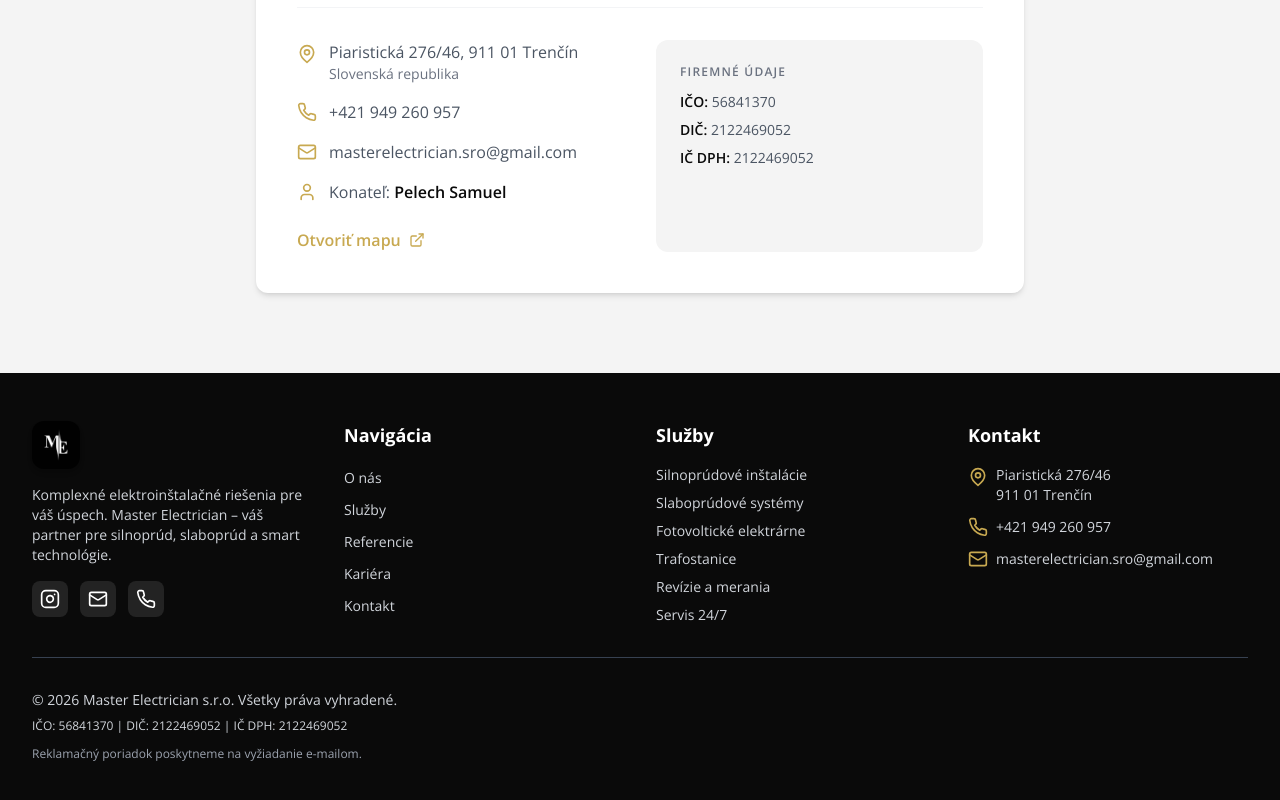
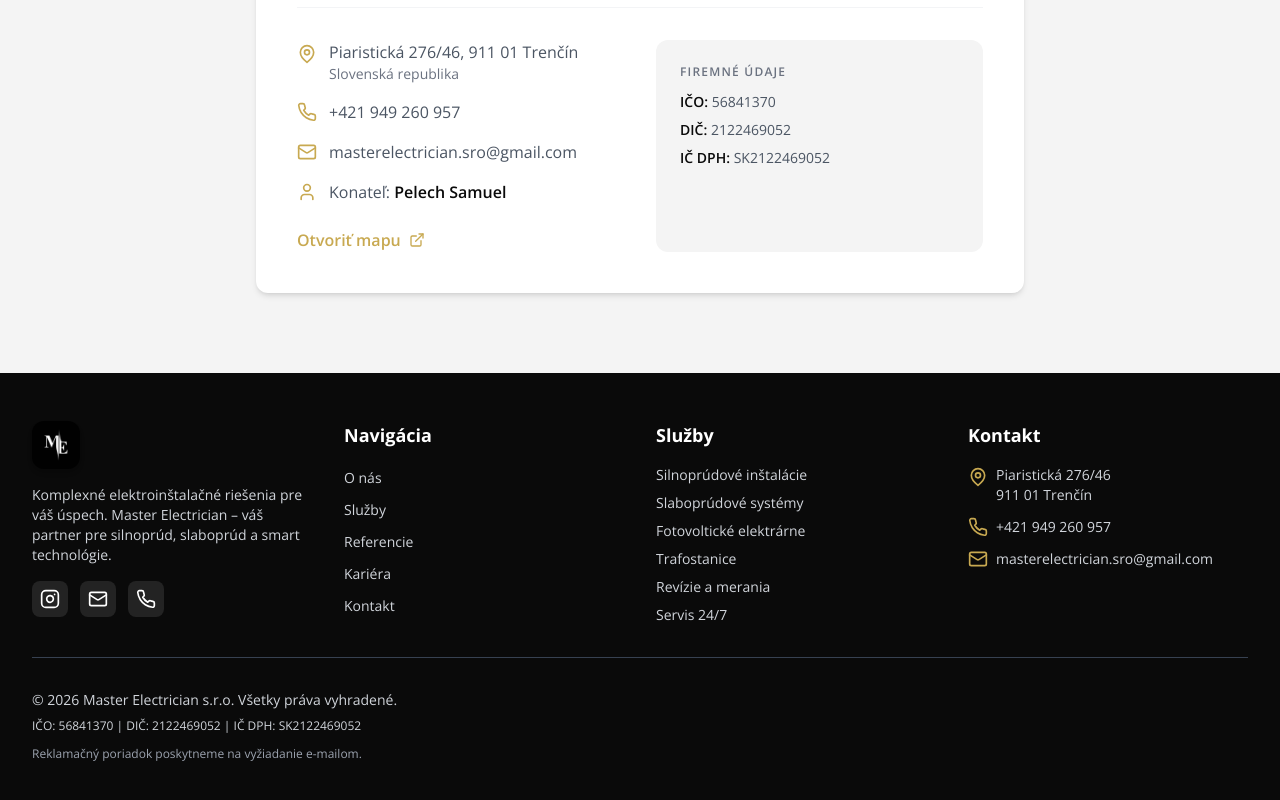
Before and after one commit to Mirecmotuz/electropage, a React (Vite) app: page / in a window 1280 px wide. Shown: the part 8048-8848 px from the top of the page. Built offline with nearby package versions, Linux system fonts and the light colour scheme.

Commit message:
ic dhp change

```diff
--- a/src/components/Contact.tsx
+++ b/src/components/Contact.tsx
@@ -6,7 +6,7 @@ const company = {
   country: 'Slovenská republika',
   ico: '56841370',
   dic: '2122469052',
-  icDph: '2122469052',
+  icDph: 'SK2122469052',
   director: 'Pelech Samuel',
   email: 'masterelectrician.sro@gmail.com',
   phone: '+421 949 260 957',
--- a/src/components/Footer.tsx
+++ b/src/components/Footer.tsx
@@ -134,7 +134,7 @@ const Footer = () => {
               © {currentYear} Master Electrician s.r.o. Všetky práva vyhradené.
             </p>
             <p className="text-xs">
-              IČO: 56841370 | DIČ: 2122469052 | IČ DPH: 2122469052
+              IČO: 56841370 | DIČ: 2122469052 | IČ DPH: SK2122469052
             </p>
           </div>
 
```
